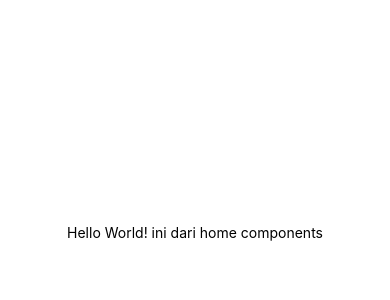
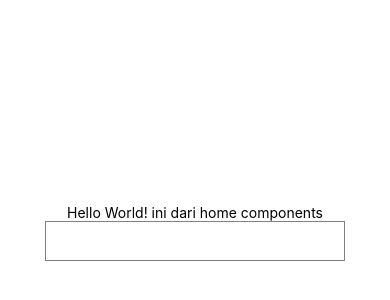
Before and after one commit to PrayogaBoedihartoyo/React-Native, a React Native app: screen / in a window 390 px wide. Shown: the part 190-490 px from the top of the page. Built offline with nearby package versions, Linux system fonts and the light colour scheme.

Commit message:
Initial commit

```diff
--- a/App.js
+++ b/App.js
@@ -1,11 +1,18 @@
 import { StatusBar } from 'expo-status-bar';
-import { StyleSheet, Text, View } from 'react-native';
+import React, { useState } from 'react';
+import { StyleSheet, Text, View, TextInput } from 'react-native';
 import HomeComponents from './components/HomeComponents';
 
 export default function App() {
+  const [testing, setTesting] = useState('');
   return (
     <View style={styles.container}>
         <HomeComponents testing="Hello World! ini dari home components"/>
+        <TextInput
+        style={{height: 40, width: 300, borderColor: 'gray', borderWidth: 1}}
+        onChangeText={text => setTesting(text)}
+        />
+        <Text>{testing}</Text>
       <StatusBar style="auto" />
     </View>
   );
```
